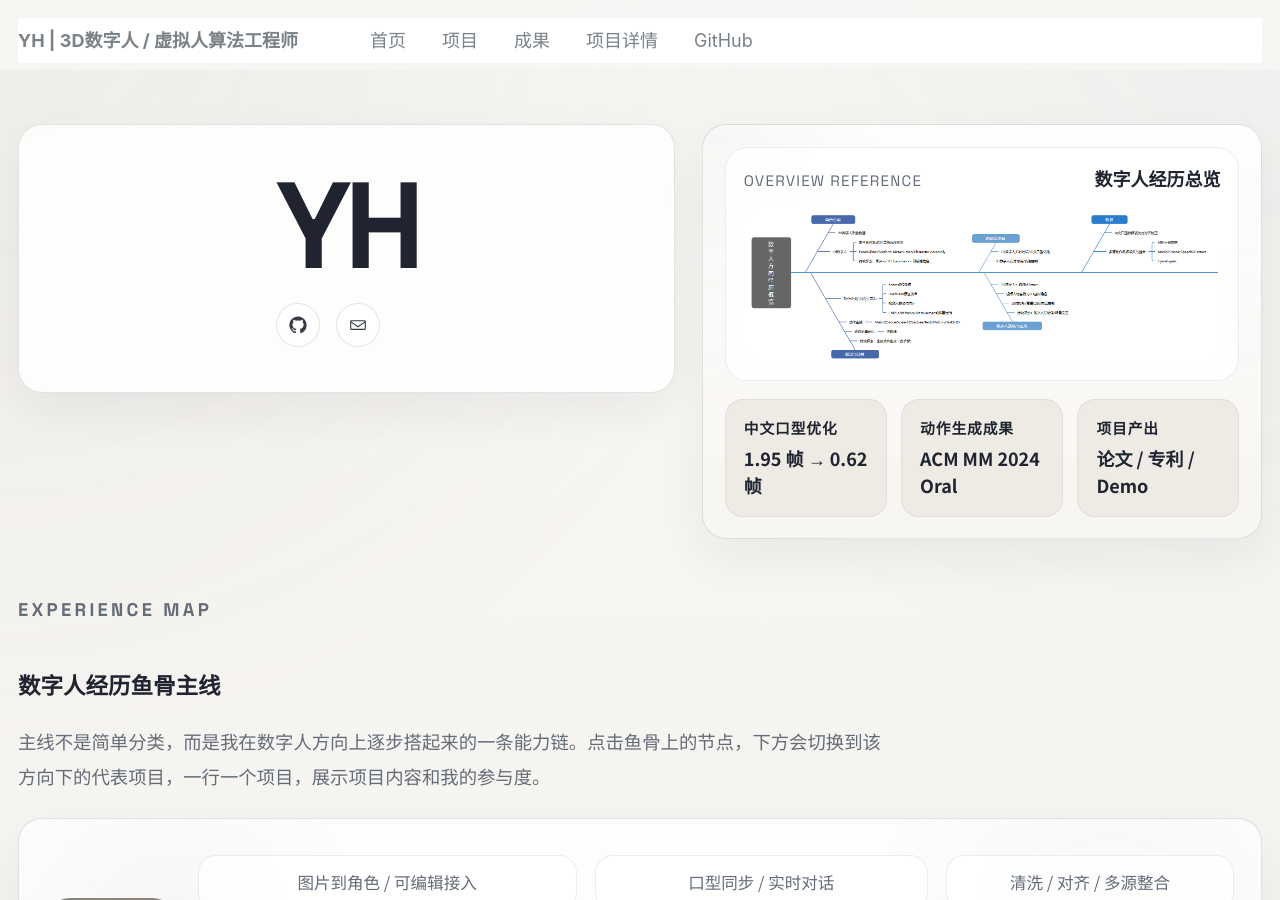
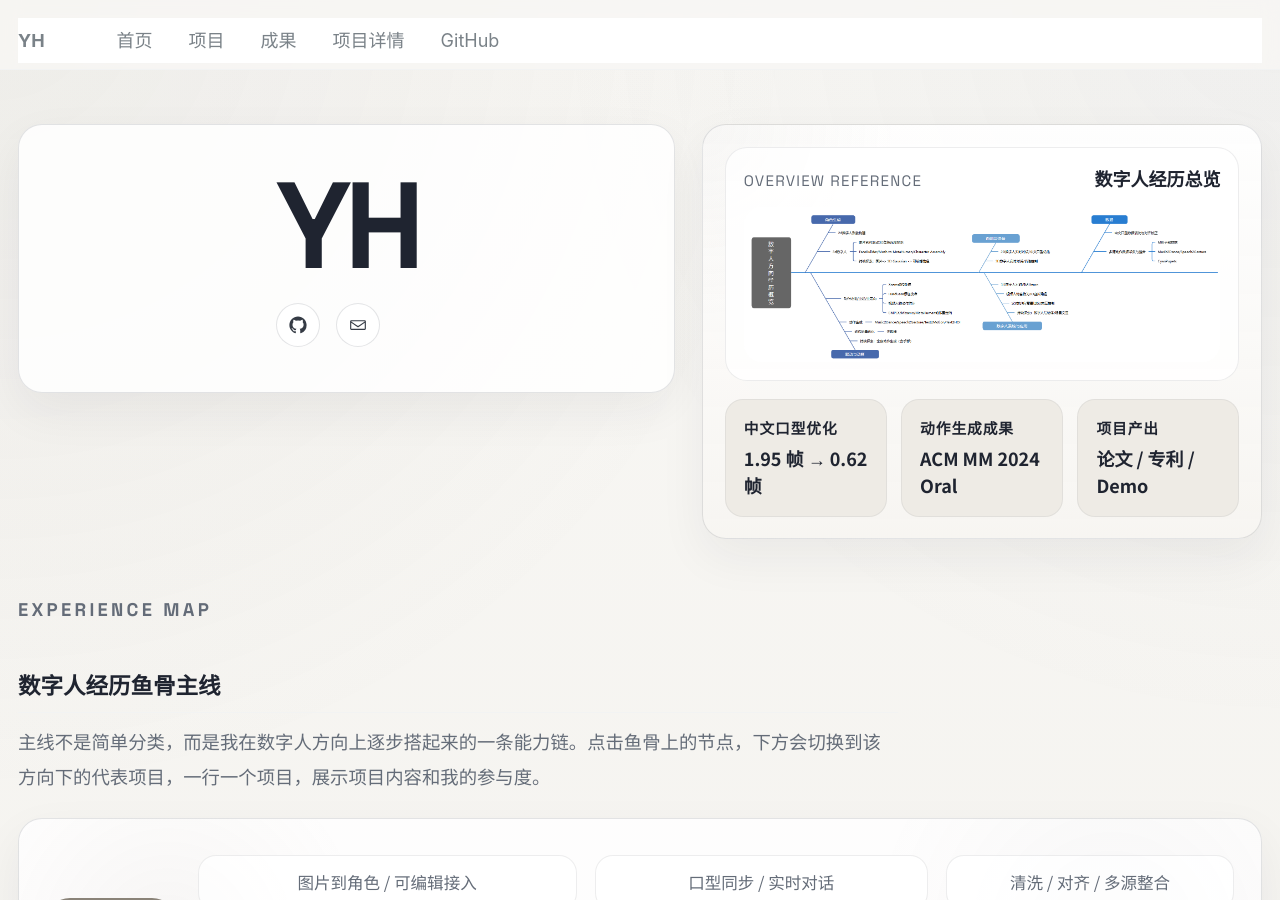
Before and after one commit to svitass/svitass.github.io, a Jekyll site: the page built from _pages/about.md, in a window 1280 px wide and 900 px high. Built offline with Jekyll 4.4.1, drawn with Linux system fonts in a browser that asks for light colours.

Commit message:
Fix portfolio pages and simplify title

```diff
--- a/_config.yml
+++ b/_config.yml
@@ -8,7 +8,7 @@
 
 # Basic Site Settings
 locale                   : "zh-CN"
-title                    : "YH | 3D数字人 / 虚拟人算法工程师"
+title                    : "YH"
 title_separator          : "-"
 name                     : &name "YH"
 description              : &description "聚焦角色生成与接入、面部语音驱动、动作生成与系统 Demo 的 3D数字人 / 虚拟人算法工程师"
@@ -144,6 +144,7 @@ analytics:
 include:
   - .htaccess
   - _pages
+  - _portfolio
 exclude:
   - "*.sublime-project"
   - "*.sublime-workspace"
--- a/_includes/seo.html
+++ b/_includes/seo.html
@@ -18,7 +18,7 @@
   {% assign canonical_url = page.url | replace: "index.html", "" | prepend: site.url %}
 {% endif %}
 
-<title>{{ seo_title | default: site.title }}{% if paginator %}{% unless paginator.page == 1 %} {{ site.title_separator }} {{ site.data.ui-text[site.locale].page | default: "Page" }} {{ paginator.page }}{% endunless %}{% endif %}</title>
+<title>{{ site.title }}</title>
 
 {% assign seo_description = page.description | default: page.excerpt | default: site.description %}
 {% if seo_description %}
```
